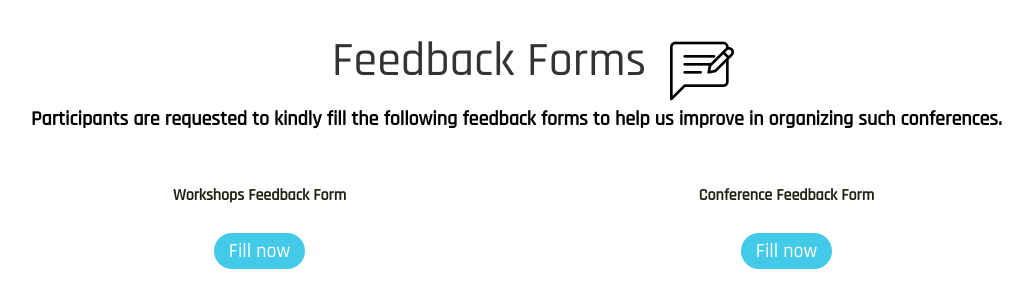
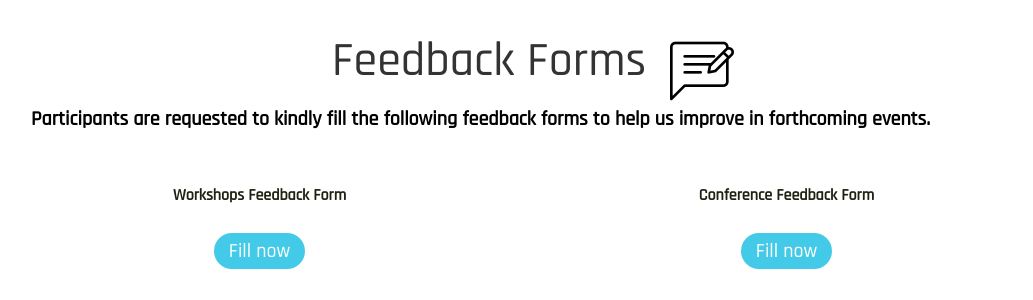
Before and after one commit to touqeer121/nitwConference-live, a Django app: page /feedback-forms/ in a window 1280 px wide. Shown: the part 125-425 px from the top of the page, without its empty margins (117-1150 px from the left). Run offline with Django 3.2, Linux system fonts and the light colour scheme; parts of the project's set-up code (start-up, migrations or seed data) failed here and were passed over; some libraries are stand-ins or nearby versions; some web fonts are replaced.

Commit message:
display best papers + feedback form update 2

```diff
--- a/templates/feedback_forms.html
+++ b/templates/feedback_forms.html
@@ -27,7 +27,7 @@
     <div class="my-main-container">
         <p class="my-content">
             <b>
-                Participants are requested to kindly fill the following feedback forms to help us improve in organizing such conferences.
+                Participants are requested to kindly fill the following feedback forms to help us improve in forthcoming events.
             </b>
         </p>
 
```
